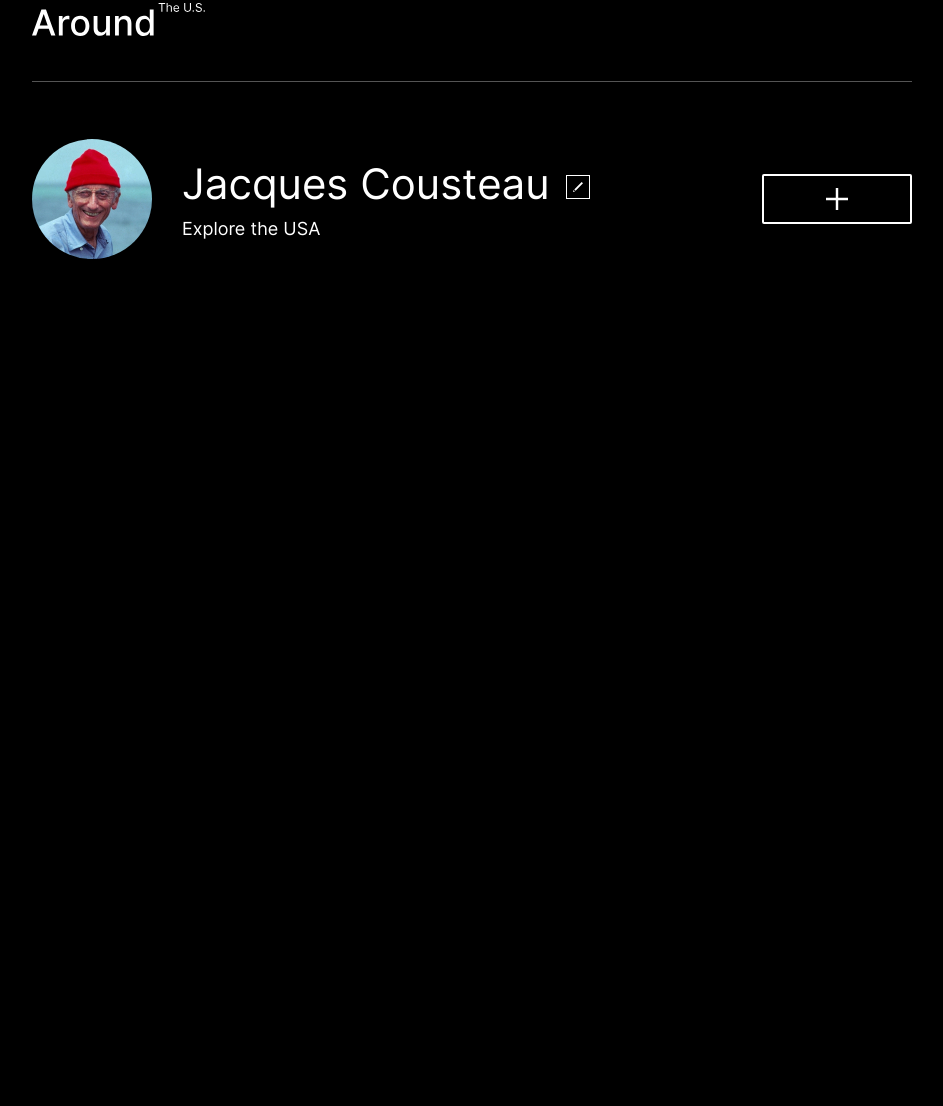
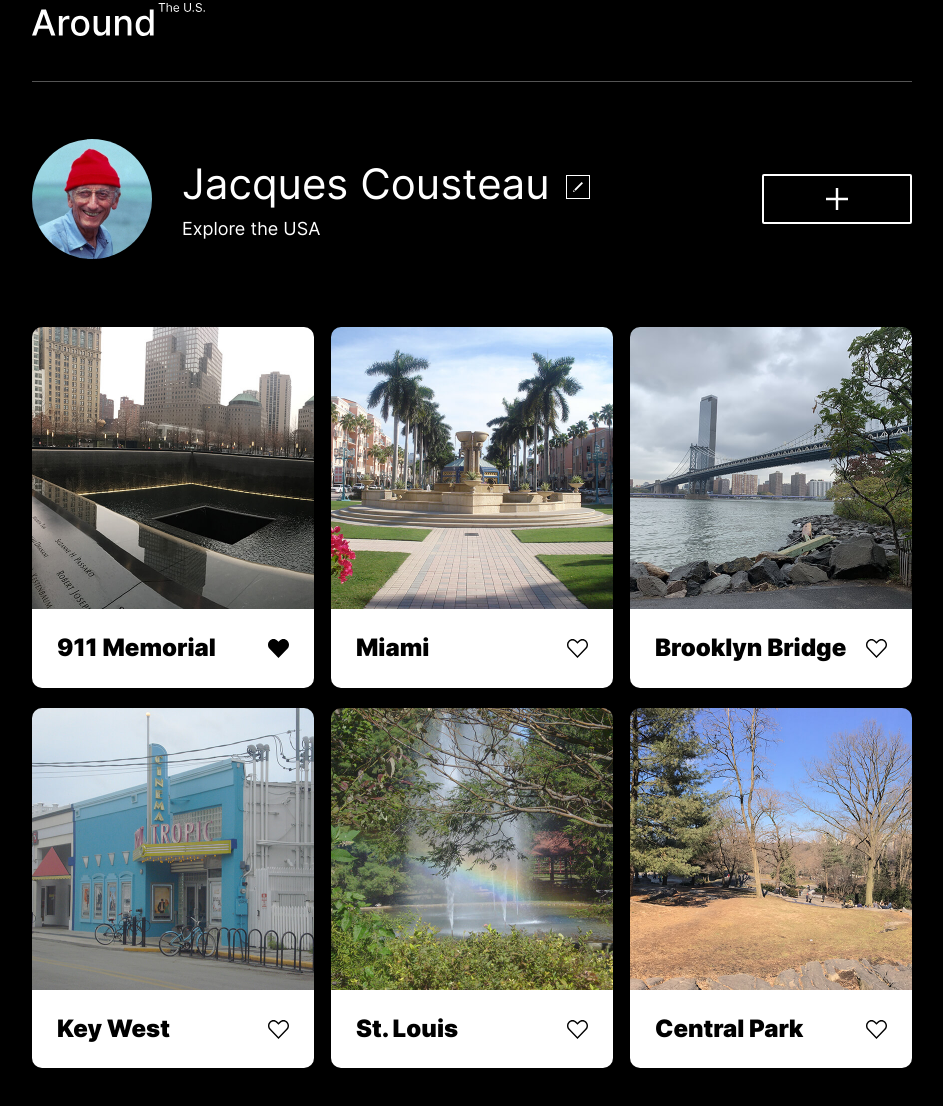
Before and after one commit to GarrafaTati/web_project_4_ptbr, a plain HTML site: page index.html in a window 1280 px wide. Shown: the part 42-1148 px from the top of the page, without its empty margins (168-1111 px from the left). Before the commit the page ends 800 px from the top, so only its background shows below. Drawn offline with Linux system fonts and the light colour scheme.

Commit message:
add places section

```diff
--- /dev/null
+++ b/assets/css/block/place/__body/place__body.css
@@ -0,0 +1,8 @@
+.place__body {
+  background-color: var(--white);
+  padding: 25px;
+  display: flex;
+  justify-content: space-between;
+  align-items: center;
+  border-radius: 0 0 10px 10px;
+}
--- /dev/null
+++ b/assets/css/block/place/__button/place__button.css
@@ -0,0 +1,10 @@
+.place__button {
+  width: 21px;
+  height: 19px;
+  background-color: transparent;
+  border: none;
+  cursor: pointer;
+}
+.place__button:hover {
+  opacity: 0.5;
+}
--- /dev/null
+++ b/assets/css/block/place/__image/place__image.css
@@ -0,0 +1,8 @@
+.place__image {
+  width: 282px;
+  height: 282px;
+  background-repeat: no-repeat;
+  background-position: center;
+  background-size: cover;
+  border-radius: 10px 10px 0 0;
+}
--- /dev/null
+++ b/assets/css/block/place/__like_icon/_state/place__like_icon_state_active.css
@@ -0,0 +1,3 @@
+.place__like_icon_state_active {
+  background: url(../../../../../images/icon_heart_color.svg) no-repeat;
+}
--- /dev/null
+++ b/assets/css/block/place/__like_icon/place__like_icon.css
@@ -0,0 +1,5 @@
+.place__like_icon {
+  height: 100%;
+  display: block;
+  background: url(../../../../images/icon_heart.svg) no-repeat;
+}
--- /dev/null
+++ b/assets/css/block/place/place.css
@@ -0,0 +1,3 @@
+.place {
+  max-width: 282px;
+}
--- /dev/null
+++ b/assets/css/block/places/places.css
@@ -0,0 +1,6 @@
+.places {
+  display: flex;
+  flex-wrap: wrap;
+  gap: 20px 17px;
+  margin-bottom: 68px;
+}
--- a/assets/css/block/profile/profile.css
+++ b/assets/css/block/profile/profile.css
@@ -1,5 +1,5 @@
 .profile {
-  margin-top: 36px;
+  margin: 36px 0 46px;
   display: flex;
   align-items: center;
 }
--- a/assets/css/block/title/title.css
+++ b/assets/css/block/title/title.css
@@ -1,7 +1,11 @@
 .title {
+  width: calc(100% - 21px);
   font-family: "InterBlack", "Arial", "Helvetica", sans-serif;
   font-size: 24px;
   font-weight: 900;
   line-height: 1.2;
   color: var(--black);
+  text-overflow: ellipsis;
+  white-space: nowrap;
+  overflow: hidden;
 }
--- a/assets/css/pages/index.css
+++ b/assets/css/pages/index.css
@@ -9,6 +9,8 @@
 @import url(../block/border/border.css);
 @import url(../block/profile/profile.css);
 @import url(../block/button_profile/button_profile.css);
+@import url(../block/places/places.css);
+@import url(../block/place/place.css);
 @import url(../block/modal_container/__modal/modal_container__modal.css);
 @import url(../block/form_container/__input/form_container__input.css);
 @import url(../block/form_container/__button/form_container__button.css);
@@ -19,6 +21,11 @@
 @import url(../block/profile/__line/profile__line.css);
 @import url(../block/profile/__name/profile__name.css);
 @import url(../block/profile/__aboutme/profile__aboutme.css);
+@import url(../block/place/__image/place__image.css);
+@import url(../block/place/__body/place__body.css);
+@import url(../block/place/__button/place__button.css);
+@import url(../block/place/__like_icon/place__like_icon.css);
 @import url(../block/modal_container/_state/modal_container_state_opened.css);
 @import url(../block/button_profile/_type/button_profile_type_edit.css);
 @import url(../block/button_profile/_type/button_profile_type_add_button.css);
+@import url(../block/place/__like_icon/_state/place__like_icon_state_active.css);
--- a/index.html
+++ b/index.html
@@ -57,6 +57,62 @@
             <img src="./assets/images/icon_plus.svg" alt="Add an image">
           </button>
         </section>
+        <section class="places">
+          <div class="place">
+            <div class="place__image" style="background-image: url(./assets/images/places/911_memorial.jpg);"></div>
+            <div class="place__body">
+              <div class="title">911 Memorial</div>
+              <button class="place__button">
+                <span class="place__like_icon place__like_icon_state_active"></span>
+              </button>
+            </div>
+          </div>
+          <div class="place">
+            <div class="place__image" style="background-image: url(./assets/images/places/miami.jpg);"></div>
+            <div class="place__body">
+              <div class="title">Miami</div>
+              <button class="place__button">
+                <span class="place__like_icon"></span>
+              </button>
+            </div>
+          </div>
+          <div class="place">
+            <div class="place__image" style="background-image: url(./assets/images/places/brooklyn_bridge.jpg);"></div>
+            <div class="place__body">
+              <div class="title">Brooklyn Bridge</div>
+              <button class="place__button">
+                <span class="place__like_icon"></span>
+              </button>
+            </div>
+          </div>
+          <div class="place">
+            <div class="place__image" style="background-image: url(./assets/images/places/key_west.jpg);"></div>
+            <div class="place__body">
+              <div class="title">Key West</div>
+              <button class="place__button">
+                <span class="place__like_icon"></span>
+              </button>
+            </div>
+          </div>
+          <div class="place">
+            <div class="place__image" style="background-image: url(./assets/images/places/st_louis.jpg);"></div>
+            <div class="place__body">
+              <div class="title">St. Louis</div>
+              <button class="place__button">
+                <span class="place__like_icon"></span>
+              </button>
+            </div>
+          </div>
+          <div class="place">
+            <div class="place__image" style="background-image: url(./assets/images/places/central_park.jpg);"></div>
+            <div class="place__body">
+              <div class="title">Central Park</div>
+              <button class="place__button">
+                <span class="place__like_icon"></span>
+              </button>
+            </div>
+          </div>
+        </section>
       </main>
     </div>
   </div>
```
Also changed, not shown: assets/images/icon_heart_color.svg (added).
